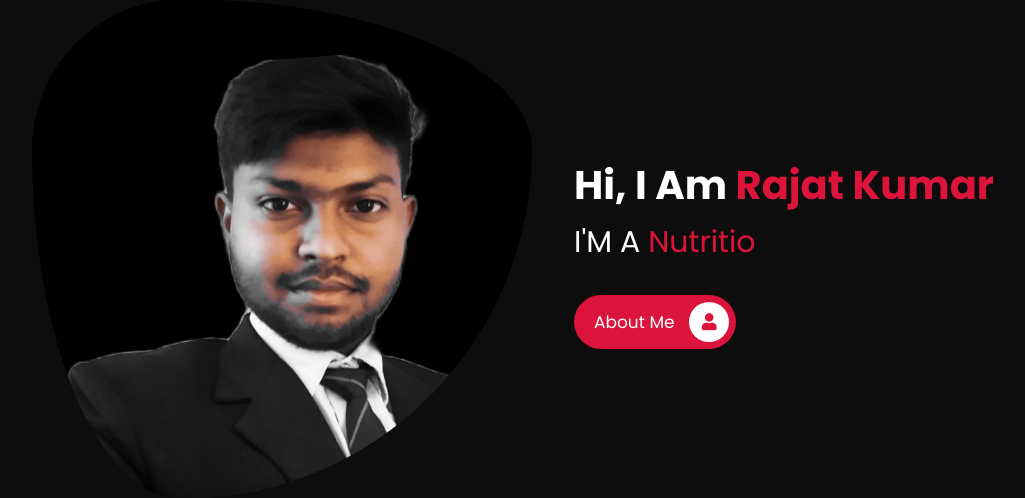
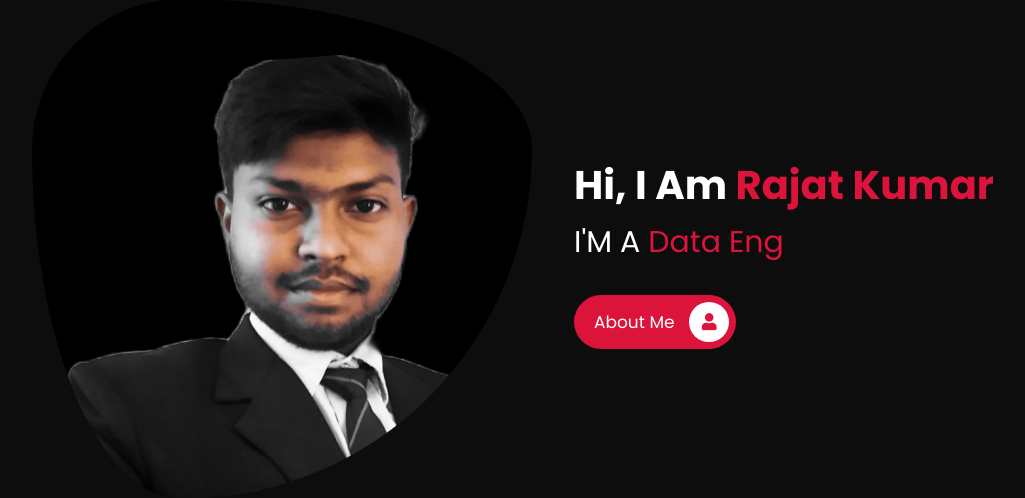
Before and after one commit to Rajatgit6/portfolio2, a Django app: page / in a window 1280 px wide. Shown: the part 116-614 px from the top of the page, without its empty margins (86-1111 px from the left). Run offline with Django 3.2, Linux system fonts and the light colour scheme; data comes from the database, SQL or seed files in the repository.

Commit message:
Update index.html

```diff
--- a/templates/index.html
+++ b/templates/index.html
@@ -36,7 +36,7 @@
 
     <div class="content">
         <h3>hi, i am <span id="myname">{{ i.salutation }}</span></h3>
-              <span id ="st">I'M A <span class="txt-rotate" data-period="20" data-rotate='[ "{{i.skills1}}", "Nutritious.", "Delicious.", "fun!" ]'> i am </span></span>
+              <span id ="st">I'M A <span class="txt-rotate" data-period="20" data-rotate='[ "{{i.skills1}}", "{{i.skills2}}", "{{i.skills3}}", "{{i.skills4}}" ]'> i am </span></span>
 
         <p>{{i.desc|safe}}</p>
         <a href="#about" class="btn"> about me <i class="fas fa-user"></i> </a>
```
